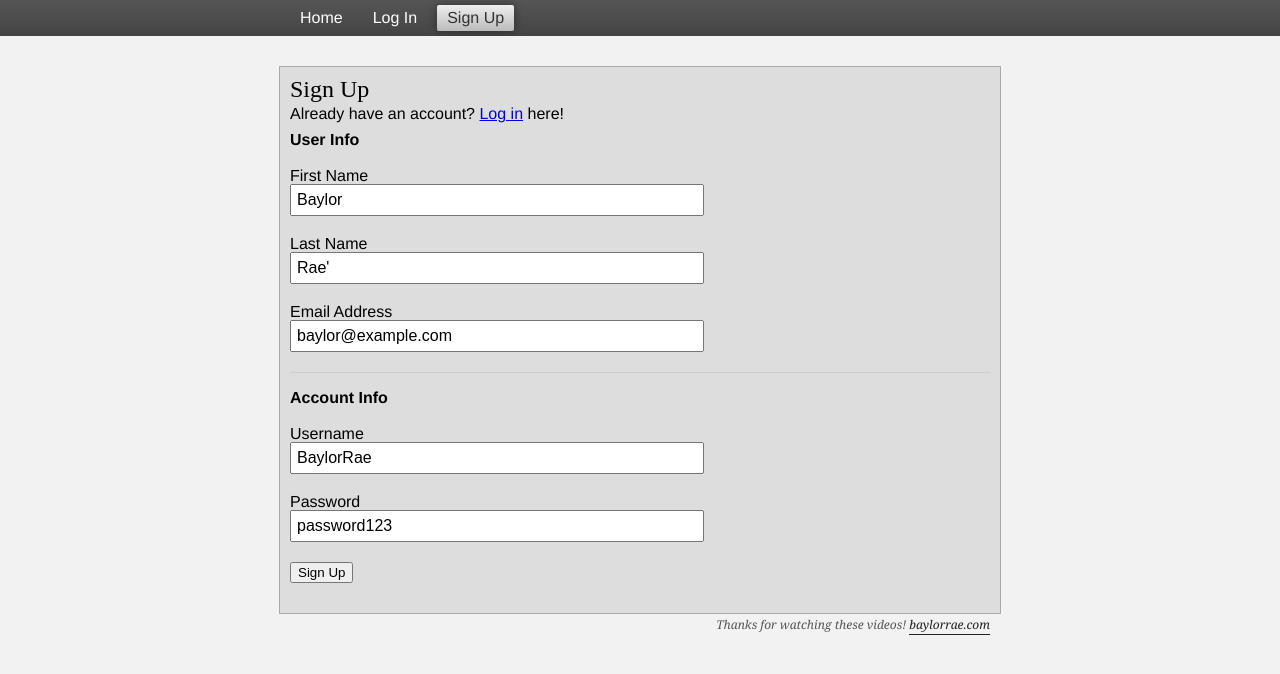
After one commit to BaylorRae/PHP-User-Authenticator, a PHP site: page /sign-up.php in a window 1280 px wide. The commit adds this page. Shown: the top 674 px of the page. Run offline with PHP 8.4, Linux system fonts and the light colour scheme.

Commit message:
Added a template and users can sign up

```diff
--- /dev/null
+++ b/common/footer.php
@@ -0,0 +1,8 @@
+  </section>
+
+  <footer>
+    Thanks for watching these videos! <a href="http://baylorrae.com">baylorrae.com</a>
+  </footer>
+
+</body>
+</html>
--- /dev/null
+++ b/common/header.php
@@ -0,0 +1,19 @@
+<?php require 'functions.php' ?>
+<!DOCTYPE html>
+<html lang="en">
+<head>
+<title>Login Template</title>
+<meta charset="utf-8" />
+
+<link rel="stylesheet" href="stylesheets/style.css" />
+
+</head>
+<body>
+
+  <nav>
+    <ul>
+      <?php nav() ?>
+    </ul>
+  </nav>
+
+  <section>
--- /dev/null
+++ b/functions.php
@@ -0,0 +1,35 @@
+<?php
+session_start();
+
+require 'libs/MysqlDB.php';
+require 'libs/user.php';
+
+MysqlDB::connect('localhost', 'root', 'root', 'demo');
+
+function current_user() {
+  return false;
+}
+
+function nav() {
+
+  $links = array(
+    'Home' => 'index.php'
+    );
+
+  if( current_user() ) {
+    $links['Your Account'] = 'account.php';
+    $links['Log Out'] = 'logout.php';
+  }else { // no user logged in
+    $links['Log In'] = 'login.php';
+    $links['Sign Up'] = 'sign-up.php';
+  }
+
+  $class = null;
+  foreach( $links as $title => $url ) {
+    if( '/' . $url === $_SERVER['PHP_SELF'] )
+      $class = ' class="current"';
+    echo '<li><a' . $class . ' href="' . $url . '">' . $title . '</a></li>';
+    $class = null;
+  }
+
+}
--- a/MysqlDB.php
+++ b/libs/MysqlDB.php
@@ -12,6 +12,7 @@ class MysqlDB {
   private $where = array();
   private $paramTypeList;
   private $insertData;
+  public  $last_row = null;
 
   private function __construct($host, $user, $pass, $name) {
     $this->mysql = new mysqli($host, $user, $pass, $name);
@@ -73,6 +74,10 @@ class MysqlDB {
 
     if( $stmt->affected_rows ) {
       $this->reset();
+
+      $this->where('id', $stmt->insert_id);
+      $this->last_row = $this->get($table);
+
       return true;
     }
   }
--- a/user.php
+++ b/libs/user.php
@@ -30,8 +30,16 @@ class User {
   protected $user_data = array();
 
   function __construct(array $info = null) {
-    if( !empty($info['username']) && !empty($info['password']) ) {
-      $this->username = $info['username'];
+    if( !empty($info['first_name']) &&
+        !empty($info['last_name']) &&
+        !empty($info['email_address']) &&
+        !empty($info['username']) &&
+        !empty($info['password']) ) {
+
+      $this->first_name     =   stripslashes($info['first_name']);
+      $this->last_name      =   stripslashes($info['last_name']);
+      $this->email_address  =   stripslashes($info['email_address']);
+      $this->username       =   stripslashes($info['username']);
       $this->set_password($info['password']);
     }
   }
@@ -60,18 +68,22 @@ class User {
   }
 
   public function save() {
-    global $mysql;
+    $return_value = false;
+    $mysql = MysqlDB::instance();
 
     // Insert the row
-    $mysql->insert('users', array(
-      'username' => $this->username,
-      'password_hash' => $this->password_hash,
-      'password_salt' => $this->password_salt
-    ));
+    $mysql->insert('users', $this->user_data);
+
+    if( $row = $mysql->last_row ) {
+      $this->user_data = (array) $row[0];
+      $return_value = true;
+    }
+
+    return $return_value;
   }
 
   public static function find_by_username($username) {
-    global $mysql;
+    $mysql = MysqlDB::instance();
     $return_value = false;
 
     $mysql->where('username', $username);
--- /dev/null
+++ b/sign-up.php
@@ -0,0 +1,35 @@
+<?php require 'common/header.php'; ?>
+
+<header>
+  <h2>Sign Up</h2>
+  <p>Already have an account? <a href="login.html">Log in</a> here!</p>
+</header>
+<form method="post" action="do-signup.php">
+  <div class="field"><h3>User Info</h3></div>
+  <div class="field">
+    <label for="first_name">First Name</label>
+    <input type="text" id="first_name" name="user[first_name]" value="Baylor" />
+  </div>
+  <div class="field">
+    <label for="last_name">Last Name</label>
+    <input type="text" id="last_name" name="user[last_name]" value="Rae'" />
+  </div>
+  <div class="field">
+    <label for="email">Email Address</label>
+    <input type="text" id="email" name="user[email_address]" value="baylor@example.com" />
+  </div>
+  <div class="field"><hr /><h3>Account Info</h3></div>
+  <div class="field">
+    <label for="username">Username</label>
+    <input type="text" id="username" name="user[username]" value="BaylorRae" />
+  </div>
+  <div class="field">
+    <label for="password">Password</label>
+    <input type="text" id="password" name="user[password]" value="password123" />
+  </div>
+  <div class="field">
+    <button>Sign Up</button>
+  </div>
+</form>
+
+<?php require 'common/footer.php'; ?>
--- /dev/null
+++ b/stylesheets/reset.css
@@ -0,0 +1,101 @@
+/*
+  html5doctor.com Reset Stylesheet
+  adapted from Eric Myer's Reset CSS
+  v1.4.1
+  2010-03-01
+  Author: Richard Clark - http://richclarkdesign.com
+*/
+
+html, body, div, span, object, iframe,
+h1, h2, h3, h4, h5, h6, p, blockquote, pre,
+abbr, address, cite, code,
+del, dfn, em, img, ins, kbd, q, samp,
+small, strong, sub, sup, var,
+b, i,
+dl, dt, dd, ol, ul, li,
+fieldset, form, label, legend,
+table, caption, tbody, tfoot, thead, tr, th, td,
+article, aside, canvas, details, figcaption, figure,
+footer, header, hgroup, menu, nav, section, summary,
+time, mark, audio, video {
+    margin:0;
+    padding:0;
+    border:0;
+    outline:0;
+    font-size:100%;
+    vertical-align:baseline;
+    background:transparent;
+}
+
+body {
+    background-color: transparent; /* So color or background can be set on the html element */
+    line-height: 1;
+}
+
+article,aside,canvas,details,figcaption,figure,
+footer,header,hgroup,menu,nav,section,summary {
+    display:block;
+}
+
+nav ul {
+    list-style:none;
+}
+
+blockquote, q {
+    quotes:none;
+}
+
+blockquote:before, blockquote:after,
+q:before, q:after {
+    content:'';
+    content:none;
+}
+
+a {
+    margin:0;
+    padding:0;
+    border:0;
+    font-size:100%;
+    vertical-align:baseline;
+    background:transparent;
+}
+
+ins {
+    background-color:#ff9;
+    color:#000;
+    text-decoration:none;
+}
+
+mark {
+    background-color:#ff9;
+    color:#000;
+    font-style:italic;
+    font-weight:bold;
+}
+
+del {
+    text-decoration: line-through;
+}
+
+abbr[title], dfn[title] {
+    border-bottom:1px dotted #000;
+    cursor:help;
+}
+
+table {
+    border-collapse:collapse;
+    border-spacing:0;
+}
+
+hr {
+    display:block;
+    height:1px;
+    border:0;
+    border-top:1px solid #cccccc;
+    margin:1em 0;
+    padding:0;
+}
+
+input, select {
+    vertical-align:middle;
+}
--- /dev/null
+++ b/stylesheets/style.css
@@ -0,0 +1,10 @@
+@import "reset.css";
+body{background:#f2f2f2;font-family:helvetica;}
+header{margin-bottom:10px;}
+h2{font-size:24px;font-family:ChunkFive;font-weight:normal;margin-bottom:5px;}
+nav{background:-moz-linear-gradient(#555555, #444444);background:-webkit-linear-gradient(#555555, #444444);overflow:hidden;}nav ul{width:700px;margin:0 auto;}
+nav ul li a{display:block;float:left;color:#fff;text-decoration:none;padding:5px 10px;margin:5px 10px 5px 0;-moz-border-radius:2px;-webkit-border-radius:2px;border-radius:2px;}nav ul li a:hover,nav ul li a.current{background:-moz-linear-gradient(#eeeeee, #bbbbbb);background:-webkit-linear-gradient(#eeeeee, #bbbbbb);color:#333;-moz-box-shadow:0 0 10px rgba(0, 0, 0, 0.4);-webkit-box-shadow:0 0 10px rgba(0, 0, 0, 0.4);box-shadow:0 0 10px rgba(0, 0, 0, 0.4);}
+section{background:#ddd;padding:10px;width:700px;margin:30px auto 0;border:1px solid #aaa;overflow:hidden;}
+.field{margin-bottom:20px;}.field label{display:block;}
+.field input{display:block;width:400px;padding:5px;font-size:16px;}
+footer{width:700px;margin:5px auto;text-align:right;font-size:12px;color:#555;font-family:Georgia, serif;font-style:italic;}footer a{color:#222;text-decoration:none;border-bottom:1px solid #222;padding-bottom:1px;}footer a:hover{color:#000;}
```
Also changed, not shown: do-signup.php (added, +8 -0 lines), index.php (+2 -25 lines), login.php (added, +21 -0 lines), usage.php (added, +28 -0 lines).
